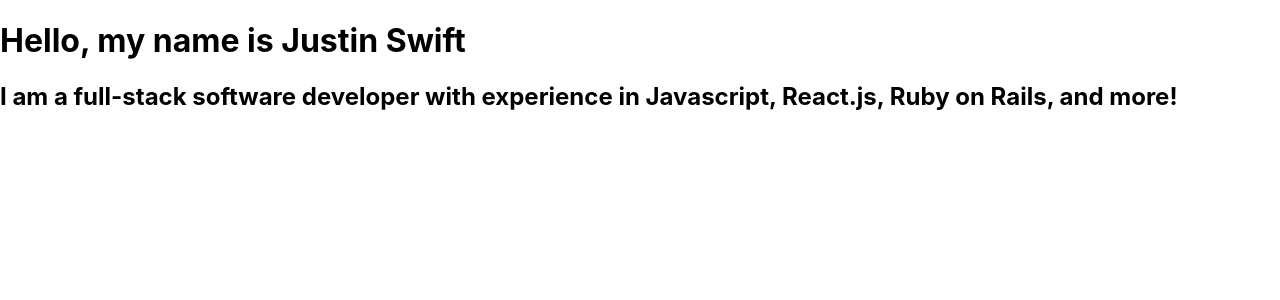
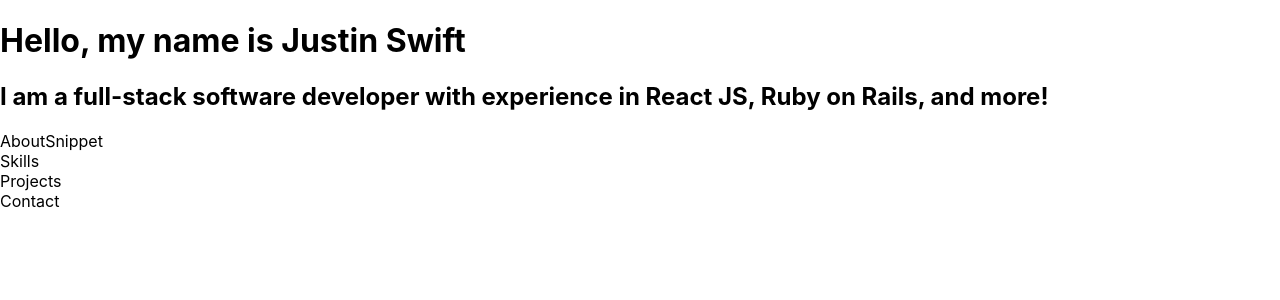
Before and after one commit to jlswift2/swift-real-portfolio, a React (Create React App) app: page / in a window 1280 px wide. Shown: the top 300 px of the page. Built offline with nearby package versions, Linux system fonts and the light colour scheme.

Commit message:
Render components to the Home page

```diff
--- a/src/Pages/Home.js
+++ b/src/Pages/Home.js
@@ -1,10 +1,18 @@
 import React from 'react'
+import AboutSnippet from '../Components/AboutSnippet'
+import Contact from '../Components/Contact'
+import HomeIntro from '../Components/HomeIntro'
+import Projects from '../Components/Projects'
+import Skills from '../Components/Skills'
 
 function Home() {
   return (
     <div>
-        <h1>Hello, my name is Justin Swift</h1>
-        <h2>I am a full-stack software developer with experience in Javascript, React.js, Ruby on Rails, and more!</h2>
+      <HomeIntro />
+      <AboutSnippet />
+      <Skills />
+      <Projects />
+      <Contact />
     </div>
   )
 }
```
